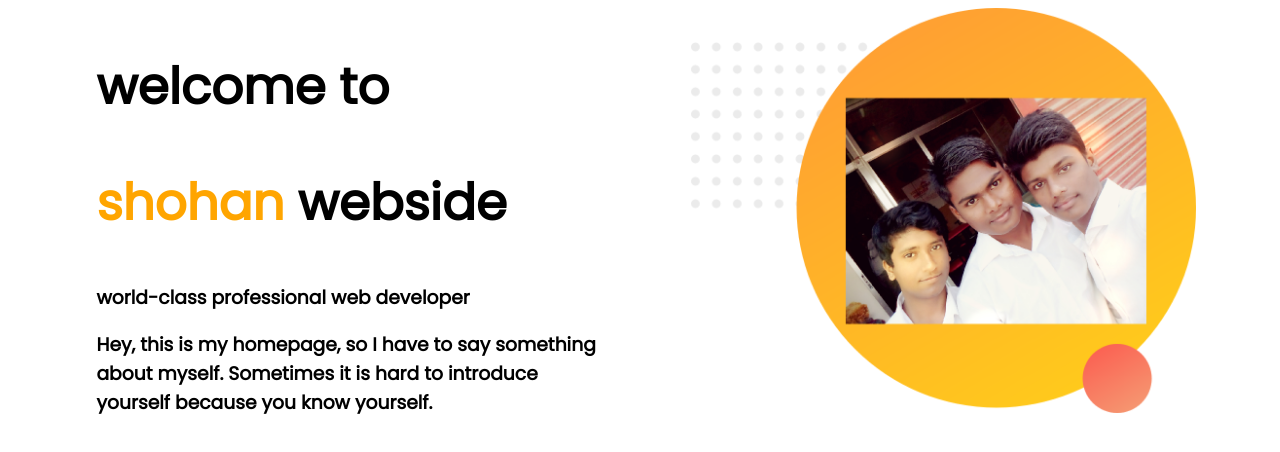
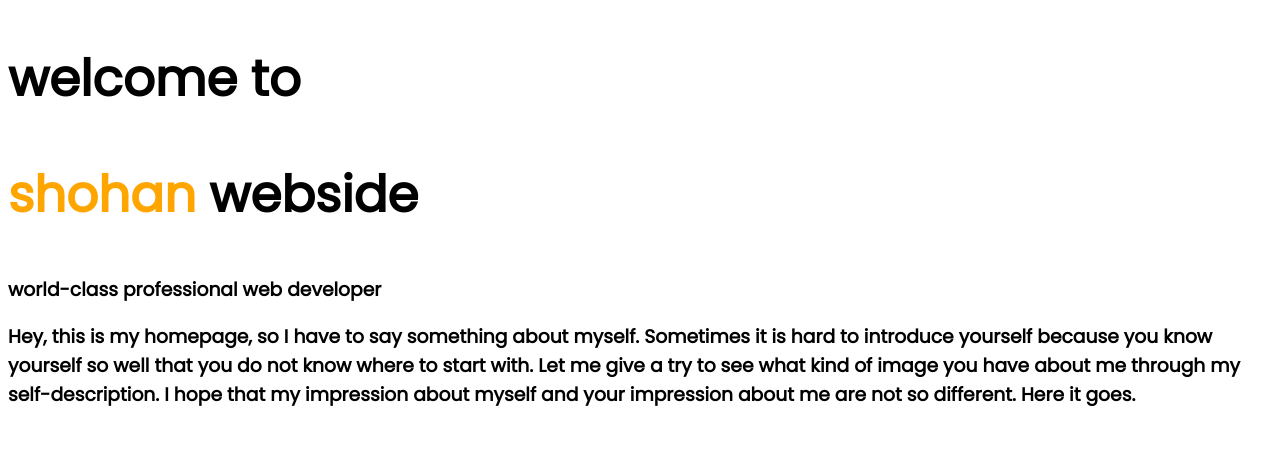
Before and after one commit to shohanurrahaman/wev-portfolio, a plain HTML site: page index.html in a window 1280 px wide. Drawn offline with Linux system fonts and the light colour scheme.

Commit message:
added top part

```diff
--- a/index.html
+++ b/index.html
@@ -9,15 +9,12 @@
 </head>
 <body>
   <section>
-    <div class="half-width">
-      <h1>welcome to</h1>
-      <h1><span class="name-highlight">shohan</span> webside</h1>
-      <h3>world-class professional web developer</h3>
-      <h3>Hey, this is my homepage, so I have to say something about myself. Sometimes it is hard to introduce yourself because you know yourself. </h3>
-    </div>
-    <div class="half-width">
-      <img src="imeges/profile1.png" alt="">
-    </div>
+   <div>
+    <h1>welcome to</h1>
+    <h1><span class="name-highlight">shohan</span> webside</h1>
+    <h3>world-class professional web developer</h3>
+    <h3>Hey, this is my homepage, so I have to say something about myself. Sometimes it is hard to introduce yourself because you know yourself so well that you do not know where to start with. Let me give a try to see what kind of image you have about me through my self-description. I hope that my impression about myself and your impression about me are not so different. Here it goes.</h3>
+   </div>
   </section>
 
 </body>
```
